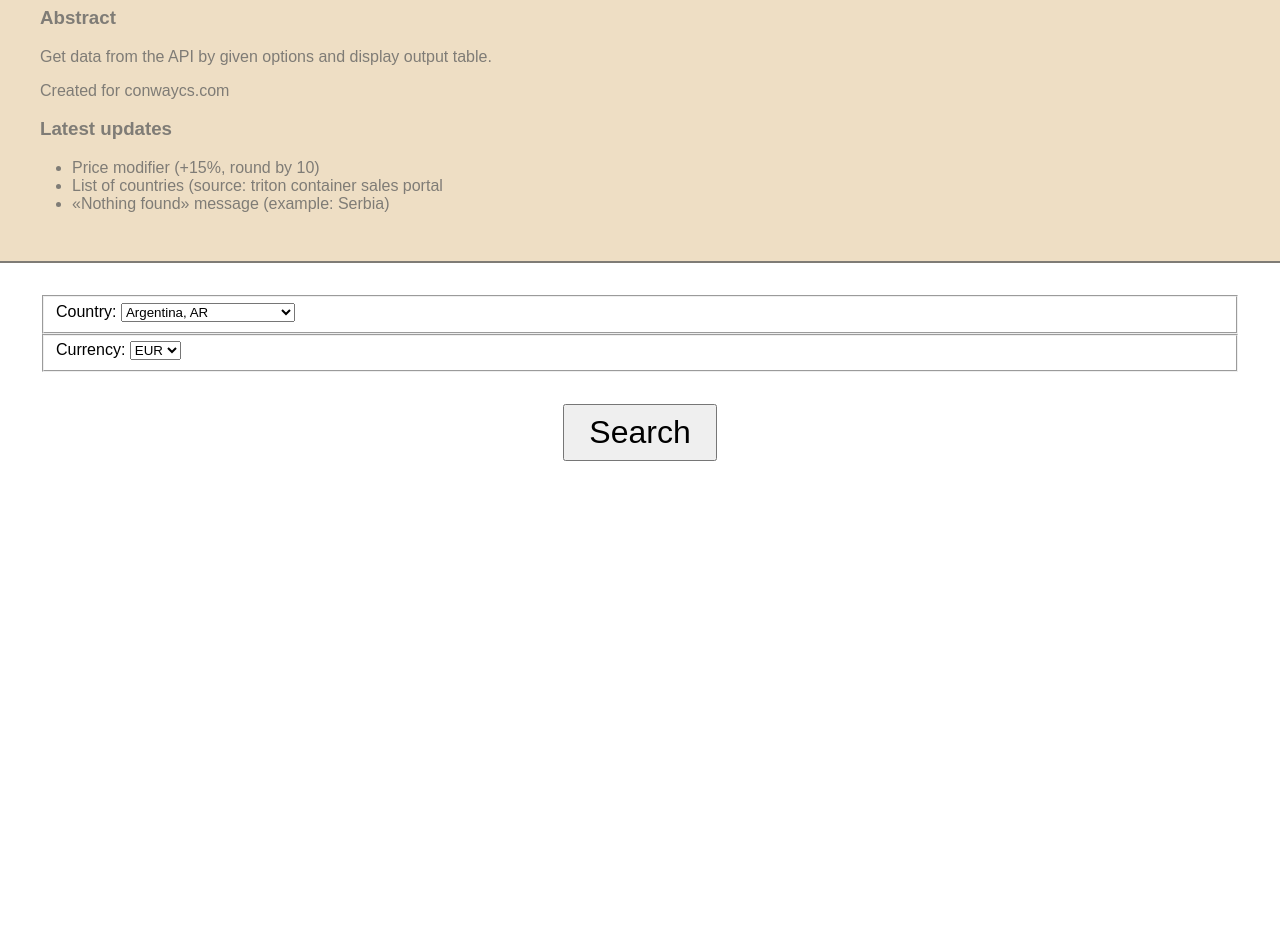
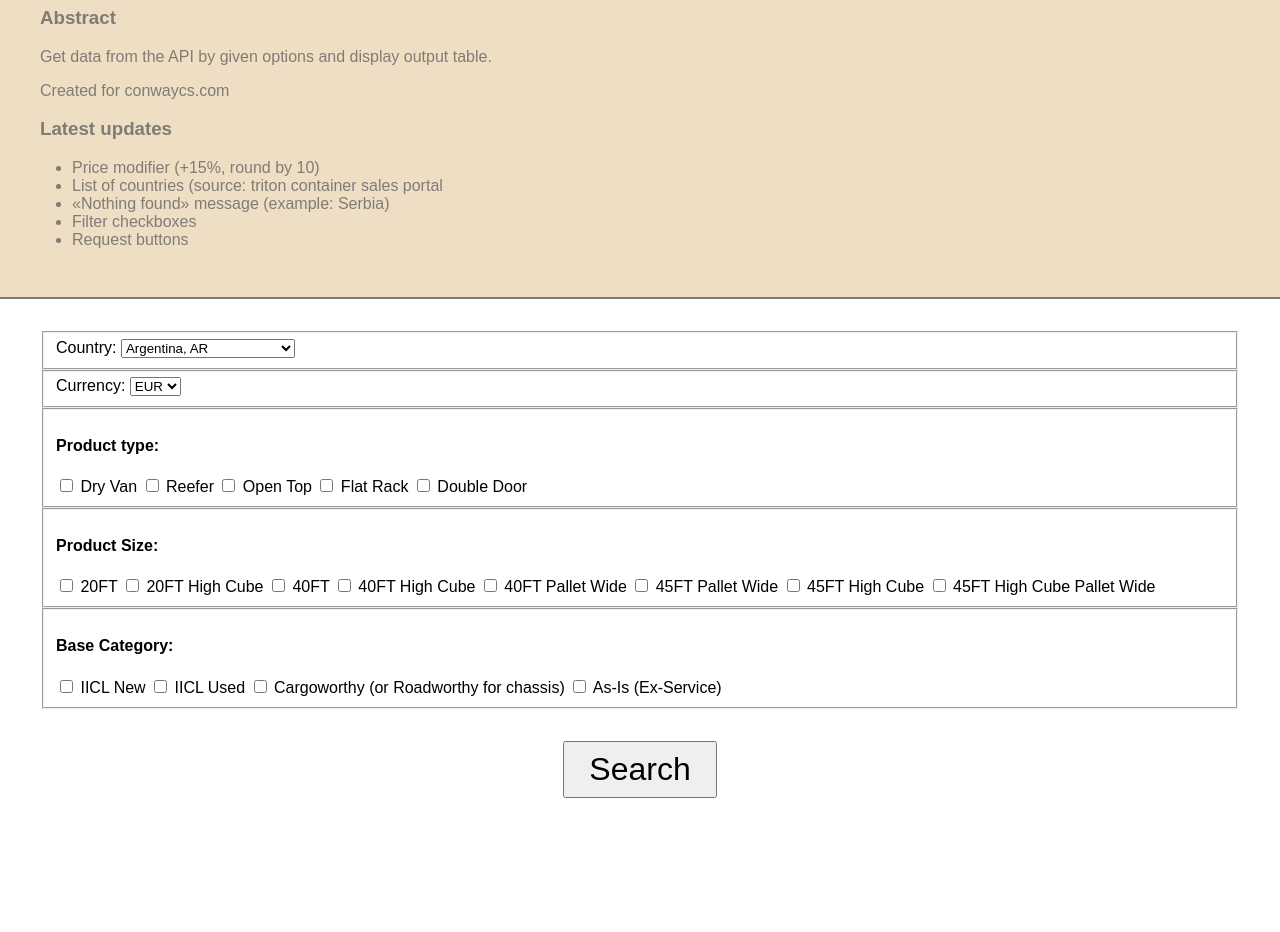
Before and after one commit to zlsheepcity/conwaycs-developmnet, a plain HTML site: page index.html in a window 1280 px wide. Shown: the part 105-1037 px from the top of the page. Before the commit the page ends 806 px from the top, so only its background shows below. Drawn offline with Linux system fonts and the light colour scheme.

Commit message:
filters and actions

```diff
--- a/app/tritonSearch.css
+++ b/app/tritonSearch.css
@@ -68,6 +68,7 @@ body {
     background-color: #ebf2fd;
     color: #39414f;
 }
+.OutputTable td.valueType-equipmentOptions,
 .OutputTable td.valueType-equipmentName,
 .OutputTable td.valueType-size,
 .OutputTable td.valueType-categoryName {
@@ -82,6 +83,10 @@ body {
 .OutputTable .valueType-available,
 .OutputTable .valueType-price {
     text-align: right;
+}
+
+.OutputTable .valueType-price {
+    white-space: nowrap;
 }
 
 
--- a/app/tritonSearch.js
+++ b/app/tritonSearch.js
@@ -43,12 +43,24 @@ config.outputColumns = [
 
     {
         key:   'equipmentName',
-        label: 'Product Type',
+        label: 'Product',
     },
     {
         key:   'categoryName',
         label: 'Category',
     },
+//    {
+//        key:   'equipmentOptions',
+//        label: 'Options',
+//        getValue: rowData => {
+//            const list = rowData['equipmentOptions'];
+//            if (list.length) {
+//                return list.join(', ');
+//            } else {
+//                return '-';
+//            }
+//        },
+//    },
 
     // Order details
 
@@ -67,6 +79,10 @@ config.outputColumns = [
                 return '-'; // Not available
             }
         },
+    },
+    {
+        key:   'action',
+        label: '',
     },
 ];
 
@@ -205,6 +221,8 @@ function makeRowValues(item = {}) {
         cell.classList.add(`valueType-${key}`);
         if (item[key] && typeof column.getValue === 'function') {
             cell.innerHTML = column.getValue(item);
+        } else if (key === 'action') {
+            cell.appendChild( makeRequestButton(item) );
         } else {
             cell.textContent = item[key] || '-';
         }
@@ -221,3 +239,11 @@ function makeRowMessage(message = '') {
     row.appendChild(cell);
     return row;
 };
+function makeRequestButton(item = {}) {
+    const button = document.createElement('button');
+    button.id = `row-action-${item.id}`;
+    button.classList.add('row-action');
+    button.dataset.id = item.id;
+    button.innerHTML = 'Request';
+    return button;
+};
--- a/index.html
+++ b/index.html
@@ -16,7 +16,7 @@
 <body>
 
     <header class="demo-intro">
-        <h1>Dev prototype v2025.12.14</h1>
+        <h1>Dev prototype v2025.12.15</h1>
         <h3>Abstract</h3>
         <p>
             Get data from the API by given options and display output table.
@@ -29,6 +29,8 @@
             <li>Price modifier (+15%, round by 10)</li>
             <li>List of countries (source: triton container sales portal</li>
             <li>«Nothing found» message (example: Serbia)</li>
+            <li>Filter checkboxes</li>
+            <li>Request buttons</li>
         </ul>
     </header>
 
@@ -111,6 +113,156 @@
                 </select>
             </fieldset>
 
+            <fieldset>
+                <h4>
+                    Product type:
+                </h4>
+                <label>
+                    <input type="checkbox"
+                        name="value-type-dv"
+                        id="c-value-type-dv"
+                        value="DV"
+                        />
+                    Dry Van
+                </label>
+                <label>
+                    <input type="checkbox"
+                        name="value-type-rf"
+                        id="c-value-type-rf"
+                        value="RF"
+                        />
+                    Reefer
+                </label>
+                <label>
+                    <input type="checkbox"
+                        name="value-type-ot"
+                        id="c-value-type-ot"
+                        value="OT"
+                        />
+                    Open Top
+                </label>
+                <label>
+                    <input type="checkbox"
+                        name="value-type-fr"
+                        id="c-value-type-fr"
+                        value="FR"
+                        />
+                    Flat Rack
+                </label>
+                <label>
+                    <input type="checkbox"
+                        name="value-type-dd"
+                        id="c-value-type-dd"
+                        value="DD"
+                        />
+                    Double Door
+                </label>
+            </fieldset>
+
+            <fieldset>
+                <h4>
+                    Product Size:
+                </h4>
+                <label>
+                    <input type="checkbox"
+                        name="value-size-20"
+                        id="c-value-size-20"
+                        value="20"
+                        />
+                    20FT
+                </label>
+                <label>
+                    <input type="checkbox"
+                        name="value-size-20hc"
+                        id="c-value-size-20hc"
+                        value="20HC"
+                        />
+                    20FT High Cube
+                </label>
+                <label>
+                    <input type="checkbox"
+                        name="value-size-40"
+                        id="c-value-size-40"
+                        value="40"
+                        />
+                    40FT
+                </label>
+                <label>
+                    <input type="checkbox"
+                        name="value-size-40hc"
+                        id="c-value-size-40hc"
+                        value="40HC"
+                        />
+                    40FT High Cube
+                </label>
+                <label>
+                    <input type="checkbox"
+                        name="value-size-40pw"
+                        id="c-value-size-40pw"
+                        value="40PW"
+                        />
+                    40FT Pallet Wide
+                </label>
+                <label>
+                    <input type="checkbox"
+                        name="value-size-45pw"
+                        id="c-value-size-45pw"
+                        value="45PW"
+                        />
+                    45FT Pallet Wide
+                </label>
+                <label>
+                    <input type="checkbox"
+                        name="value-size-45hc"
+                        id="c-value-size-45hc"
+                        value="45HC"
+                        />
+                    45FT High Cube
+                </label>
+                <label>
+                    <input type="checkbox"
+                        name="value-size-45hcpw"
+                        id="c-value-size-45hcpw"
+                        value="45HCPW"
+                        />
+                    45FT High Cube Pallet Wide
+                </label>
+            </fieldset>
+
+            <fieldset>
+                <h4>
+                    Base Category:
+                </h4>
+                <label>
+                    <input type="checkbox"
+                        name="value-category-IICX"
+                        value="IICX"
+                        />
+                    IICL New
+                </label>
+                <label>
+                    <input type="checkbox"
+                        name="value-category-IICA"
+                        value="IICA"
+                        />
+                    IICL Used
+                </label>
+                <label>
+                    <input type="checkbox"
+                        name="value-category-CWCA"
+                        value="CWCA"
+                        />
+                    Cargoworthy (or Roadworthy for chassis)
+                </label>
+                <label>
+                    <input type="checkbox"
+                        name="value-category-AICU"
+                        value="AICU"
+                        />
+                    As-Is (Ex-Service)
+                </label>
+            </fieldset>
+
             <section class="form-actions">
                 <button id="ButtonRunSearch">Search</button>
             </section>
```
